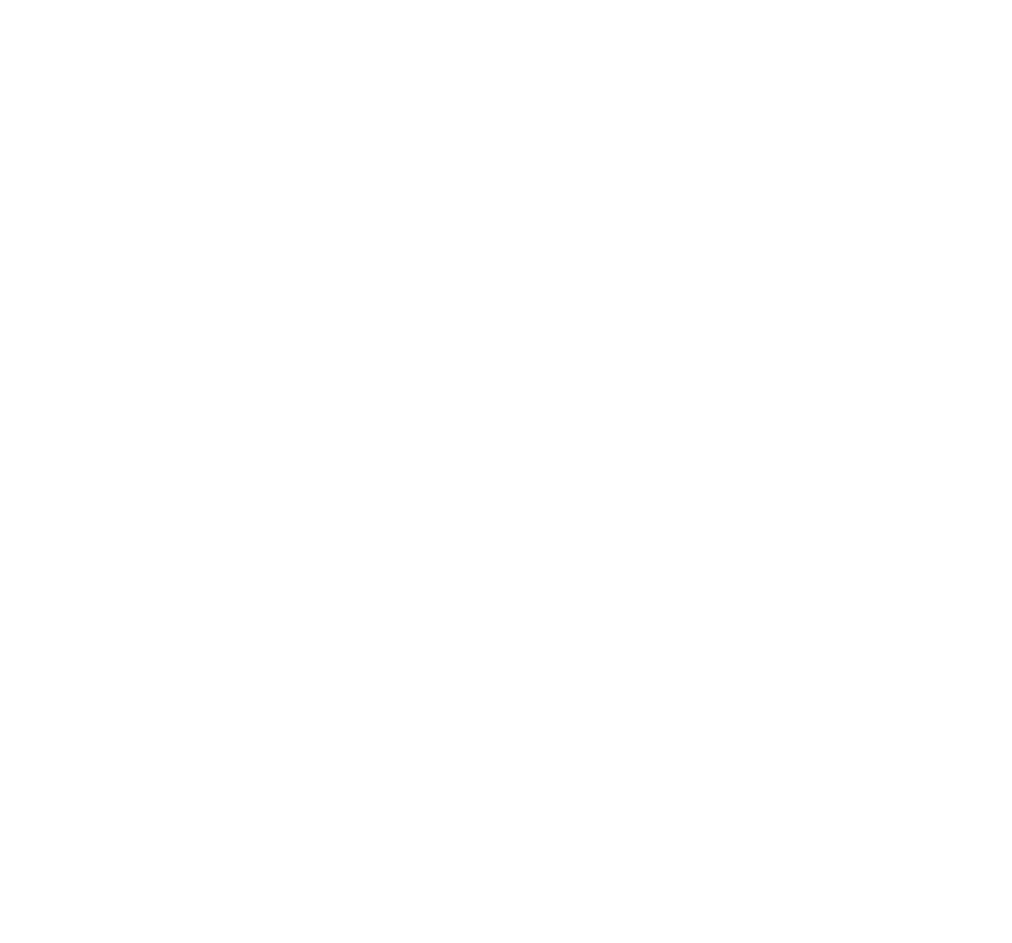
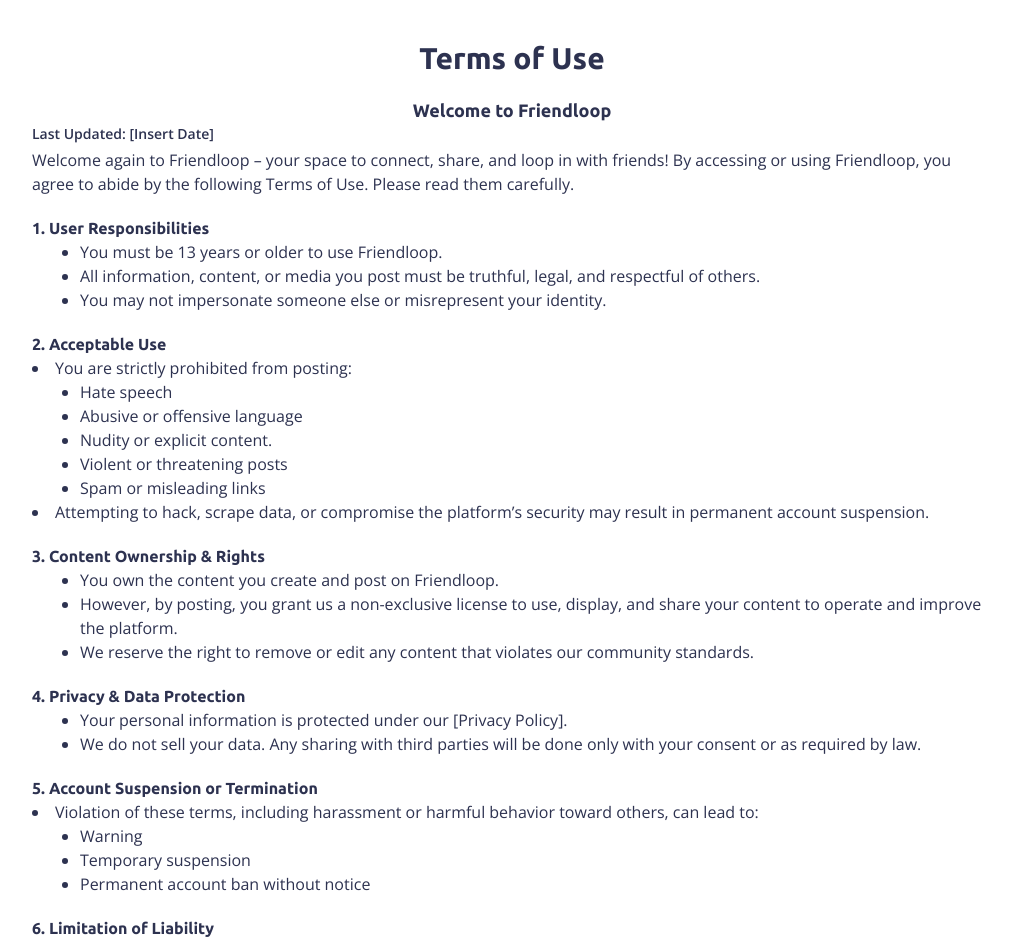
Before and after one commit to dev-shakhawat/FriendLoop, a React (Vite) app: page /terms in a window 1280 px wide. Before the commit this address had no page. Shown: the top 943 px of the page, without its empty margins (128-1140 px from the left). Before the commit the page ends 800 px from the top, so only its background shows below. Built offline with nearby package versions, Linux system fonts and the light colour scheme.

Commit message:
terms of use added

```diff
--- a/src/App.jsx
+++ b/src/App.jsx
@@ -4,6 +4,7 @@
 import { Signup } from "./pages/auth/Signup";
 import { store } from "./redux/store";
 import { Provider } from 'react-redux'
+import { Terms } from "./pages/Terms";
 
 function App() {
 
@@ -13,6 +14,9 @@
     <Provider store={store}>
       <BrowserRouter>
         <Routes>
+
+          {/* terms of use route */}
+          <Route path="/terms" element={<Terms />} />
 
           {/* auth routes */}
           <Route >
--- a/src/components/input/InputDesign.jsx
+++ b/src/components/input/InputDesign.jsx
@@ -24,7 +24,7 @@
           onChange={onChange}
           id={id}
           placeholder=" "
-          className={`peer ${color.txtsecondery} ${inpType == "password" ? "filter blur-[3px]" : ""} pl-1 pr-8  w-full h-full font-ubuntu placeholder-transparent outline-none  `}
+          className={`peer ${color.txt} ${inpType == "password" ? "filter blur-[3px]" : ""} pl-1 pr-8 text-[14px] w-full h-full font-ubuntu placeholder-transparent outline-none  `}
         />
         {type == "password" &&
           <button type="button" className="absolute right-2 top-1/2 -translate-y-1/2 cursor-pointer">{inpType == "password" ? <GoEyeClosed onClick={()=> setInpType("text")} className={`${color.txtsecondery}`}/> : <GoEye onClick={()=> setInpType("password")} className={`${color.txtsecondery}`}/>}</button>
--- a/src/pages/Terms.jsx
+++ b/src/pages/Terms.jsx
@@ -1,7 +1,124 @@
-import React from 'react'
+import React from "react";
+import colorSchema from "../colors/colorSchema";
 
 export const Terms = () => {
+  const color = colorSchema();
+
+  const termsArr = [
+    {
+      id: 1,
+      title: "User Responsibilities",
+      list: [
+        "You must be 13 years or older to use Friendloop.",
+        "All information, content, or media you post must be truthful, legal, and respectful of others.",
+        "You may not impersonate someone else or misrepresent your identity.",
+      ],
+    },
+    {
+      id: 2,
+      title: "Acceptable Use",
+      subt: "You are strictly prohibited from posting",
+      subt2: "Attempting to hack, scrape data, or compromise the platform’s security may result in permanent account suspension.",
+      list: [
+        "Hate speech",
+        "Abusive or offensive language",
+        "Nudity or explicit content.",
+        "Violent or threatening posts",
+        "Spam or misleading links",
+      ],
+    },
+    {
+      id: 3,
+      title: "Content Ownership & Rights",
+      list: [
+        "You own the content you create and post on Friendloop.",
+        "However, by posting, you grant us a non-exclusive license to use, display, and share your content to operate and improve the platform.",
+        "We reserve the right to remove or edit any content that violates our community standards."
+      ],
+    },
+    {
+      id: 4,
+      title: "Privacy & Data Protection",
+      list: [
+        "Your personal information is protected under our [Privacy Policy].",
+        "We do not sell your data. Any sharing with third parties will be done only with your consent or as required by law.",
+      ]
+    },
+    {
+      id: 5,
+      title: "Account Suspension or Termination",
+      subt: "Violation of these terms, including harassment or harmful behavior toward others, can lead to",
+      list: [
+        "Warning",
+        "Temporary suspension",
+        "Permanent account ban without notice",
+      ]
+    },
+    {
+      id: 6,
+      title: "Limitation of Liability",
+      list: [
+        "Friendloop is provided “as-is.” We are not liable for any direct or indirect damages resulting from use of the platform.",
+        "While we strive to keep the platform running smoothly, we are not responsible for outages or data loss due to technical issues.",
+      ]
+    },
+    {
+      id: 7,
+      title: "Changes to Terms",
+      list: [
+        "These Terms of Use may be updated from time to time.",
+        "Continued use of Friendloop after changes means you accept the updated terms.",
+        "The latest version will always be available on this page.",
+      ]
+    },
+  ];
   return (
-    <div>Terms</div>
-  )
-}
+    <div className={`grid place-items-center py-10 ${color.bg}  `}>
+      <div className="lg:w-3/4 w-11/12 ">
+        <h2
+          className={` font-ubuntu font-bold lg:text-3xl text-[22px] text-center ${color.brand} `}
+        >
+          Terms of Use
+        </h2>
+        <h4
+          className={` font-ubuntu font-bold lg:text-lg text-[20px] mt-5 text-center ${color.brand} `}
+        >
+          Welcome to Friendloop
+        </h4>
+
+        <h6 className={`font-opensans font-semibold ${color.txt} text-sm   `}>
+          Last Updated: [Insert Date]
+        </h6>
+        <p className={`font-opensans mt-1 ${color.txt} text-base  `}>
+          Welcome again to Friendloop – your space to connect, share, and loop
+          in with friends! By accessing or using Friendloop, you agree to abide
+          by the following Terms of Use. Please read them carefully.
+        </p>
+
+        <div className=" mt-5 flex flex-col gap-5 ">
+          {termsArr.map((term )=>(
+            <div className="" key={term.id}>
+              <h3 className={`font-ubuntu font-semibold ${color.txt}  `}>{term.id}. {term.title}</h3>
+              {term.subt && <li className={`font-opensans ${color.txt}  `}>{term.subt}:</li>}
+              <ul className="ml-12">
+                {term.list.map((list , index)=>(<li key={index} className={`font-opensans ${color.txt}   list-disc  `}>{list}</li>))}
+              </ul>
+              {term.subt2 && <li className={`font-opensans ${color.txt}  `}>{term.subt2}</li>}
+
+            </div>
+
+          ))}
+        </div>
+
+        <div className="mt-5">
+          <p className={`font-opensans ${color.txt}  `}>
+            If you do not agree with any part of these Terms, please refrain from using Friendloop. <br/>
+            Thank you for being a part of the Friendloop community!  <br/>
+            – The Friendloop Team
+          </p>
+
+        </div>
+      </div>
+    </div>
+  );
+};
--- a/src/pages/auth/Signup.jsx
+++ b/src/pages/auth/Signup.jsx
@@ -50,7 +50,7 @@
                     <InputDesign id={"password"} value={password} onChange={(e)=> handelPassword(e)}  type={"password"} label={"password"} icon={<BsShieldLock/>} />
                     <div className="">
                       <Button type={"button"} text={"Sign up"} style={"w-full py-2 font-ubuntu font-semibold  "} icon={<FaRegAddressBook/>} />
-                      <p className={`font-ubuntu text-sm mt-1 ${color.txt}  ` }>By registering you agree to the FriendLoop <Link to="/" className={`font-semibold ${color.brand} `}>Terms of Use</Link></p>
+                      <p className={`font-ubuntu text-sm mt-1 ${color.txt}  ` }>By registering you agree to the FriendLoop <Link to="/terms" className={`font-semibold ${color.brand} `}>Terms of Use</Link></p>
                     </div>
                   </div>
                 </form>
```
